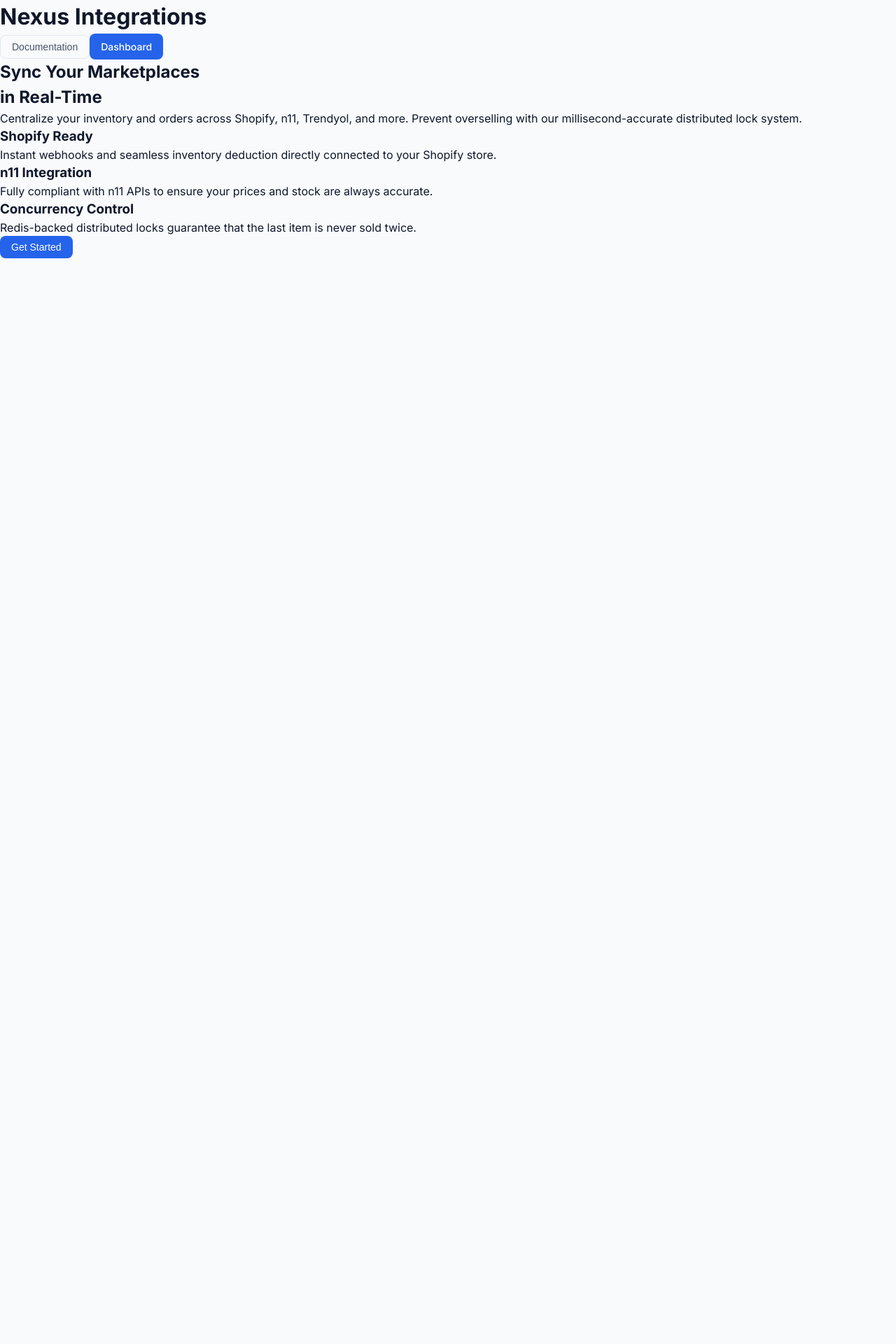
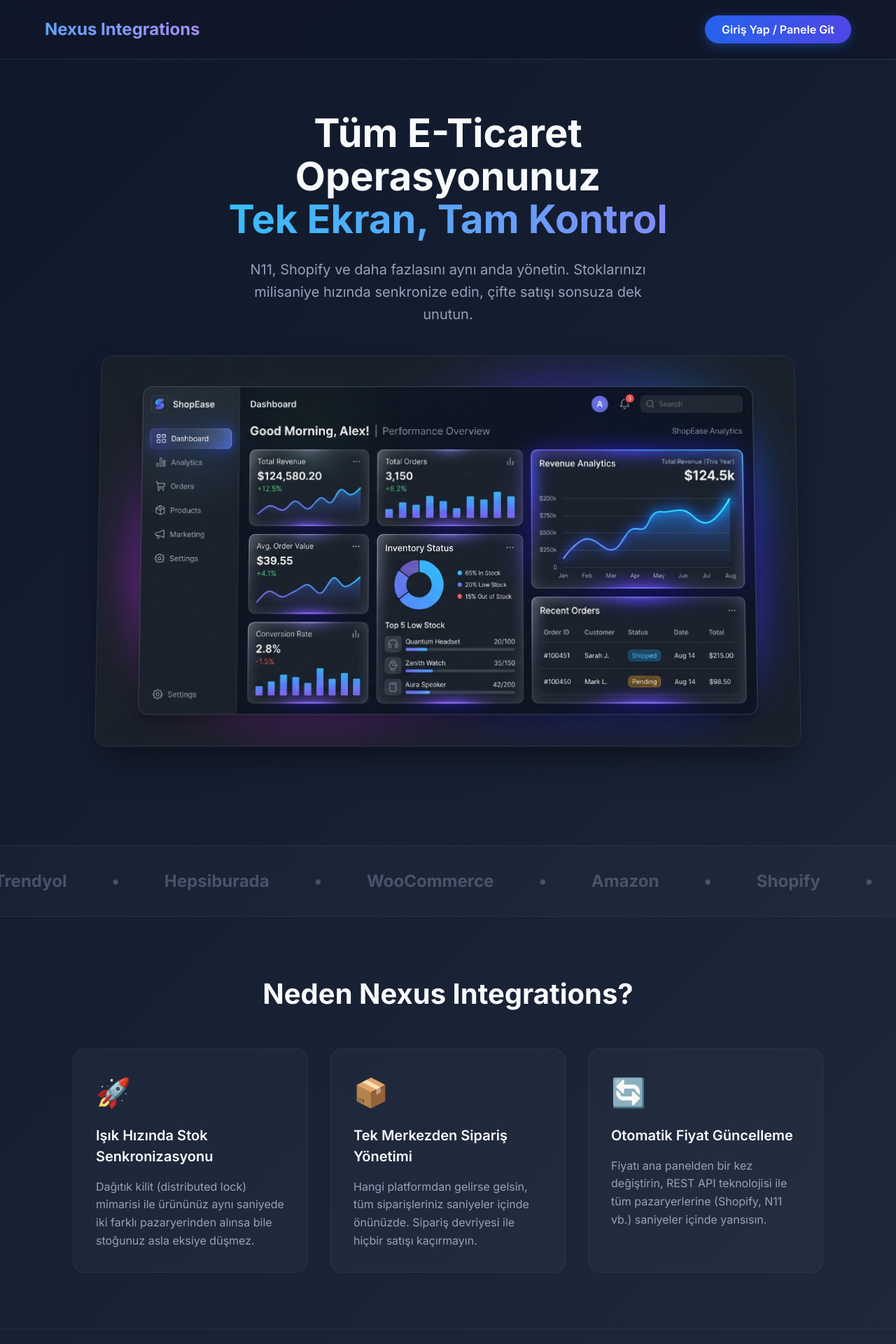
Before and after one commit to EnsrDmrc/entegrasyon, a Next.js app in the folder frontend/: page / in a window 1280 px wide. Shown: the top 1920 px of the page at 70% size. Before the commit the page ends 800 px from the top, so only its background shows below. Built offline with nearby package versions, Linux system fonts and the light colour scheme.

Commit message:
Redesign landing page to a modern SaaS look

```diff
--- a/frontend/src/app/globals.css
+++ b/frontend/src/app/globals.css
@@ -318,3 +318,187 @@
 .badge-green { background-color: #d1fae5; color: #065f46; }
 .badge-red { background-color: #fee2e2; color: #991b1b; }
 .badge-yellow { background-color: #fef3c7; color: #92400e; }
+
+/* --- Landing Page Modern Redesign --- */
+.landing-body {
+  background: linear-gradient(135deg, #0f172a 0%, #1e293b 100%);
+  color: #f8fafc;
+  min-height: 100vh;
+  font-family: 'Inter', sans-serif;
+  overflow-x: hidden;
+}
+
+.landing-nav {
+  display: flex;
+  justify-content: space-between;
+  align-items: center;
+  padding: 1.5rem 5%;
+  position: fixed;
+  width: 100%;
+  top: 0;
+  z-index: 50;
+  background: rgba(15, 23, 42, 0.8);
+  backdrop-filter: blur(12px);
+  border-bottom: 1px solid rgba(255, 255, 255, 0.1);
+}
+
+.landing-logo {
+  font-size: 1.5rem;
+  font-weight: 800;
+  background: linear-gradient(90deg, #60a5fa, #a78bfa);
+  -webkit-background-clip: text;
+  -webkit-text-fill-color: transparent;
+}
+
+.landing-btn-login {
+  background: linear-gradient(90deg, #2563eb, #4f46e5);
+  color: white;
+  padding: 0.6rem 1.5rem;
+  border-radius: 999px;
+  font-weight: 600;
+  text-decoration: none;
+  transition: transform 0.2s, box-shadow 0.2s;
+  box-shadow: 0 4px 15px rgba(37, 99, 235, 0.4);
+}
+.landing-btn-login:hover {
+  transform: translateY(-2px);
+  box-shadow: 0 6px 20px rgba(37, 99, 235, 0.6);
+}
+
+.landing-hero {
+  display: flex;
+  flex-direction: column;
+  align-items: center;
+  text-align: center;
+  padding: 10rem 5% 5rem 5%;
+}
+
+.landing-title {
+  font-size: 3.5rem;
+  font-weight: 800;
+  line-height: 1.1;
+  margin-bottom: 1.5rem;
+  max-width: 800px;
+}
+.landing-title span {
+  background: linear-gradient(90deg, #38bdf8, #818cf8);
+  -webkit-background-clip: text;
+  -webkit-text-fill-color: transparent;
+}
+
+.landing-subtitle {
+  font-size: 1.25rem;
+  color: #94a3b8;
+  max-width: 600px;
+  margin-bottom: 2.5rem;
+  line-height: 1.6;
+}
+
+.landing-mockup-wrapper {
+  position: relative;
+  width: 100%;
+  max-width: 1000px;
+  margin: 0 auto 4rem auto;
+  border-radius: 1rem;
+  overflow: hidden;
+  box-shadow: 0 25px 50px -12px rgba(0, 0, 0, 0.5);
+  border: 1px solid rgba(255, 255, 255, 0.1);
+  transform: perspective(1000px) rotateX(2deg);
+  transition: transform 0.5s;
+}
+.landing-mockup-wrapper:hover {
+  transform: perspective(1000px) rotateX(0deg);
+}
+
+.landing-mockup-img {
+  width: 100%;
+  height: auto;
+  display: block;
+}
+
+.landing-marquee {
+  background: rgba(255, 255, 255, 0.02);
+  border-top: 1px solid rgba(255, 255, 255, 0.05);
+  border-bottom: 1px solid rgba(255, 255, 255, 0.05);
+  padding: 2rem 0;
+  overflow: hidden;
+  white-space: nowrap;
+  display: flex;
+  align-items: center;
+}
+
+.landing-marquee-content {
+  display: flex;
+  gap: 4rem;
+  animation: scrollMarquee 20s linear infinite;
+  align-items: center;
+}
+.landing-marquee-content span {
+  font-size: 1.5rem;
+  font-weight: 700;
+  color: #64748b;
+  opacity: 0.6;
+}
+
+@keyframes scrollMarquee {
+  0% { transform: translateX(0); }
+  100% { transform: translateX(-50%); }
+}
+
+.landing-features {
+  padding: 5rem 5%;
+  max-width: 1200px;
+  margin: 0 auto;
+}
+
+.landing-section-title {
+  text-align: center;
+  font-size: 2.5rem;
+  font-weight: 700;
+  margin-bottom: 3rem;
+}
+
+.landing-grid {
+  display: grid;
+  grid-template-columns: repeat(auto-fit, minmax(300px, 1fr));
+  gap: 2rem;
+}
+
+.landing-card {
+  background: rgba(255, 255, 255, 0.03);
+  border: 1px solid rgba(255, 255, 255, 0.05);
+  border-radius: 1rem;
+  padding: 2rem;
+  backdrop-filter: blur(10px);
+  transition: transform 0.3s, background 0.3s;
+}
+.landing-card:hover {
+  transform: translateY(-5px);
+  background: rgba(255, 255, 255, 0.05);
+  border-color: rgba(255, 255, 255, 0.1);
+}
+
+.landing-card-icon {
+  font-size: 2.5rem;
+  margin-bottom: 1rem;
+}
+
+.landing-card-title {
+  font-size: 1.25rem;
+  font-weight: 600;
+  margin-bottom: 1rem;
+  color: #f8fafc;
+}
+
+.landing-card-text {
+  color: #94a3b8;
+  line-height: 1.6;
+}
+
+.landing-footer {
+  text-align: center;
+  padding: 3rem 5%;
+  border-top: 1px solid rgba(255, 255, 255, 0.05);
+  color: #64748b;
+  font-size: 0.875rem;
+}
--- a/frontend/src/app/page.tsx
+++ b/frontend/src/app/page.tsx
@@ -1,44 +1,102 @@
+import Link from "next/link";
+import Image from "next/image";
+
 export default function Home() {
   return (
-    <div className="layout-container">
-      <header className="glass header animate-fade-in">
-        <h1 className="logo text-gradient">Nexus Integrations</h1>
-        <div className="header-actions">
-          <button className="btn btn-secondary">Documentation</button>
-          <a href="/login" className="btn btn-primary">Dashboard</a>
+    <div className="landing-body">
+      {/* Navigation */}
+      <nav className="landing-nav animate-fade-in">
+        <div className="landing-logo">Nexus Integrations</div>
+        <div>
+          <Link href="/login" className="landing-btn-login">
+            Giriş Yap / Panele Git
+          </Link>
+        </div>
+      </nav>
+
+      {/* Hero Section */}
+      <header className="landing-hero animate-fade-in" style={{ animationDelay: '0.1s' }}>
+        <h1 className="landing-title">
+          Tüm E-Ticaret Operasyonunuz <br />
+          <span>Tek Ekran, Tam Kontrol</span>
+        </h1>
+        <p className="landing-subtitle">
+          N11, Shopify ve daha fazlasını aynı anda yönetin. Stoklarınızı milisaniye hızında senkronize edin, çifte satışı sonsuza dek unutun.
+        </p>
+
+        <div className="landing-mockup-wrapper animate-fade-in" style={{ animationDelay: '0.3s' }}>
+          <Image
+            src="/dashboard-mockup.jpg"
+            alt="Nexus Integrations Dashboard"
+            width={1000}
+            height={562}
+            className="landing-mockup-img"
+            priority
+          />
         </div>
       </header>
 
-      <main className="main-content animate-fade-in" style={{ animationDelay: '0.2s' }}>
-        <h2 className="hero-title">
-          Sync Your Marketplaces <br /><span className="text-gradient">in Real-Time</span>
-        </h2>
-        <p className="hero-subtitle">
-          Centralize your inventory and orders across Shopify, n11, Trendyol, and more.
-          Prevent overselling with our millisecond-accurate distributed lock system.
-        </p>
+      {/* Marquee Section */}
+      <section className="landing-marquee animate-fade-in" style={{ animationDelay: '0.5s' }}>
+        <div className="landing-marquee-content">
+          <span>Shopify</span>
+          <span>•</span>
+          <span>N11</span>
+          <span>•</span>
+          <span>Trendyol</span>
+          <span>•</span>
+          <span>Hepsiburada</span>
+          <span>•</span>
+          <span>WooCommerce</span>
+          <span>•</span>
+          <span>Amazon</span>
+          <span>•</span>
+          <span>Shopify</span>
+          <span>•</span>
+          <span>N11</span>
+          <span>•</span>
+          <span>Trendyol</span>
+          <span>•</span>
+          <span>Hepsiburada</span>
+          <span>•</span>
+          <span>WooCommerce</span>
+          <span>•</span>
+          <span>Amazon</span>
+        </div>
+      </section>
 
-        <div className="features-grid">
-          <div className="glass feature-card">
-            <h3>Shopify Ready</h3>
-            <p>Instant webhooks and seamless inventory deduction directly connected to your Shopify store.</p>
+      {/* Features Section */}
+      <section className="landing-features">
+        <h2 className="landing-section-title">Neden Nexus Integrations?</h2>
+        <div className="landing-grid">
+          <div className="landing-card">
+            <div className="landing-card-icon">🚀</div>
+            <h3 className="landing-card-title">Işık Hızında Stok Senkronizasyonu</h3>
+            <p className="landing-card-text">
+              Dağıtık kilit (distributed lock) mimarisi ile ürününüz aynı saniyede iki farklı pazaryerinden alınsa bile stoğunuz asla eksiye düşmez.
+            </p>
           </div>
-          <div className="glass feature-card">
-            <h3>n11 Integration</h3>
-            <p>Fully compliant with n11 APIs to ensure your prices and stock are always accurate.</p>
+          <div className="landing-card">
+            <div className="landing-card-icon">📦</div>
+            <h3 className="landing-card-title">Tek Merkezden Sipariş Yönetimi</h3>
+            <p className="landing-card-text">
+              Hangi platformdan gelirse gelsin, tüm siparişleriniz saniyeler içinde önünüzde. Sipariş devriyesi ile hiçbir satışı kaçırmayın.
+            </p>
           </div>
-          <div className="glass feature-card">
-            <h3>Concurrency Control</h3>
-            <p>Redis-backed distributed locks guarantee that the last item is never sold twice.</p>
+          <div className="landing-card">
+            <div className="landing-card-icon">🔄</div>
+            <h3 className="landing-card-title">Otomatik Fiyat Güncelleme</h3>
+            <p className="landing-card-text">
+              Fiyatı ana panelden bir kez değiştirin, REST API teknolojisi ile tüm pazaryerlerine (Shopify, N11 vb.) saniyeler içinde yansısın.
+            </p>
           </div>
         </div>
+      </section>
 
-        <div className="cta-container">
-          <button className="btn btn-primary btn-large">
-            Get Started
-          </button>
-        </div>
-      </main>
+      {/* Footer */}
+      <footer className="landing-footer">
+        <p>© {new Date().getFullYear()} Nexus Integrations. Tüm hakları saklıdır.</p>
+      </footer>
     </div>
   );
 }
```
Also changed, not shown: frontend/public/dashboard-mockup.jpg (added).
